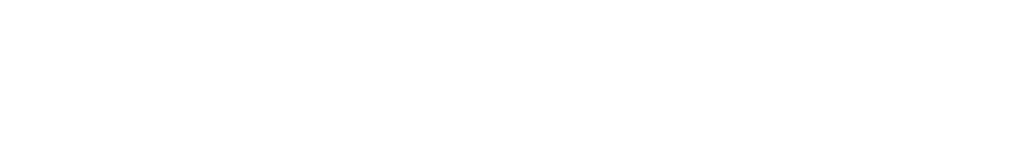
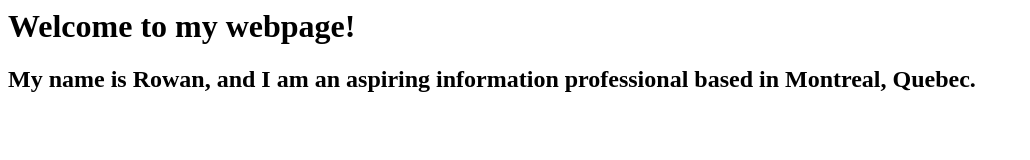
Before and after one commit to rmiles17/rmiles17.github.io, a plain HTML site: page final project/mainpage.html in a window 1280 px wide. Shown: the whole page, without its empty margins (0-1030 px from the left). Drawn offline with Linux system fonts and the light colour scheme.

Commit message:
added header

```diff
--- a/final project/mainpage.html
+++ b/final project/mainpage.html
@@ -1,4 +1,10 @@
 <html>
     <head>
-    <title>RowanMiles</title>
+    <title>Rowan Miles</title>
     </head>
+<body>
+    <h1>Welcome to my webpage!</h1>
+    <h2>My name is Rowan, and I am an aspiring information professional based in Montreal, Quebec.
+
+    </h2>
+</body>
```
